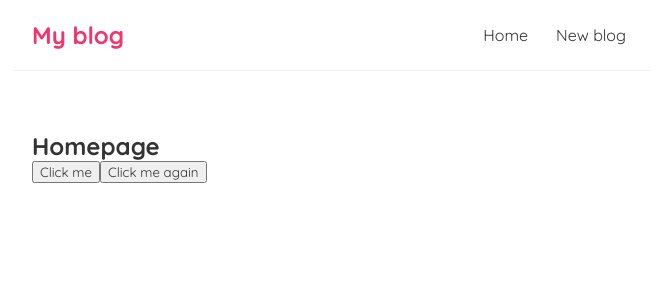
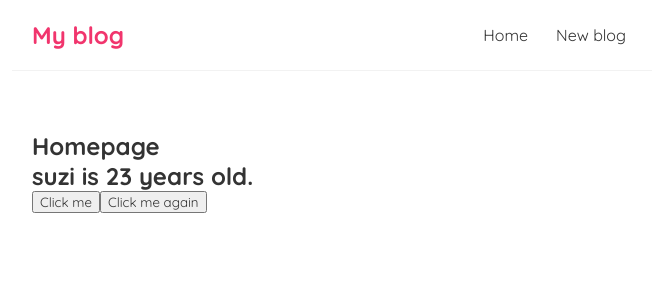
Before and after one commit to burakkuru5534/react-practices, a React (Create React App) app in the folder dojo-blog/: page / in a window 1280 px wide. Shown: the top 300 px of the page, without its empty margins (308-964 px from the left). Built offline with nearby package versions, Linux system fonts and the light colour scheme.

Commit message:
lesson6. useState example

```diff
--- a/dojo-blog/src/Home.js
+++ b/dojo-blog/src/Home.js
@@ -1,7 +1,14 @@
+import { useState } from "react";
+
 const Home = () => {
 
+    const [name,setName] = useState('suzi')
+    const [age, setAge] = useState(23)
     const handleClick = (e) =>{
-        console.log('clicked',e)
+
+        setName('suzan')
+        setAge(24)
+
     }
     const handleClickAgain = (name,e) =>{
         console.log('clicked by '+name, e.target)
@@ -9,6 +16,7 @@
     return (
         <div className="home">
             <h2>Homepage</h2>
+            <h2>{ name } is { age } years old. </h2>
             <button onClick={handleClick}>Click me</button>
             <button onClick={(e)=> handleClickAgain('burak',e)}>Click me again</button>
         </div>
```
